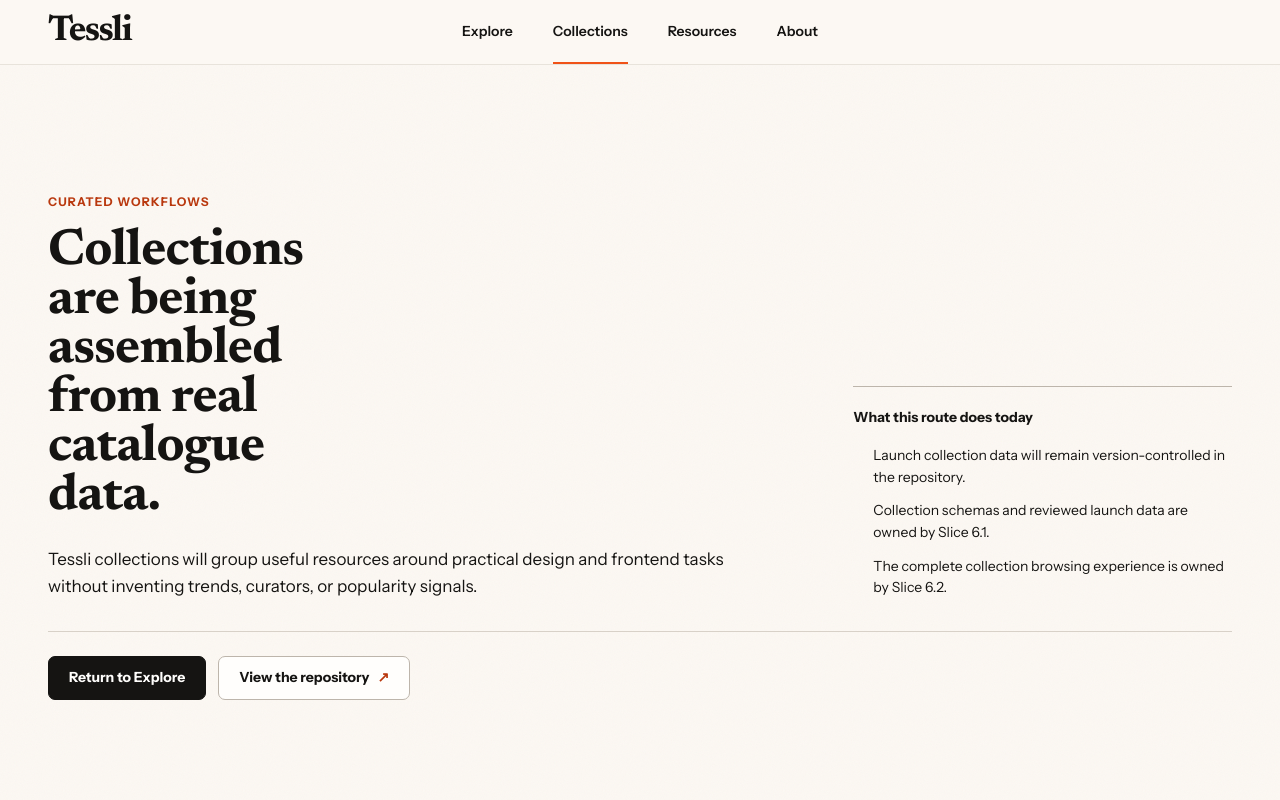
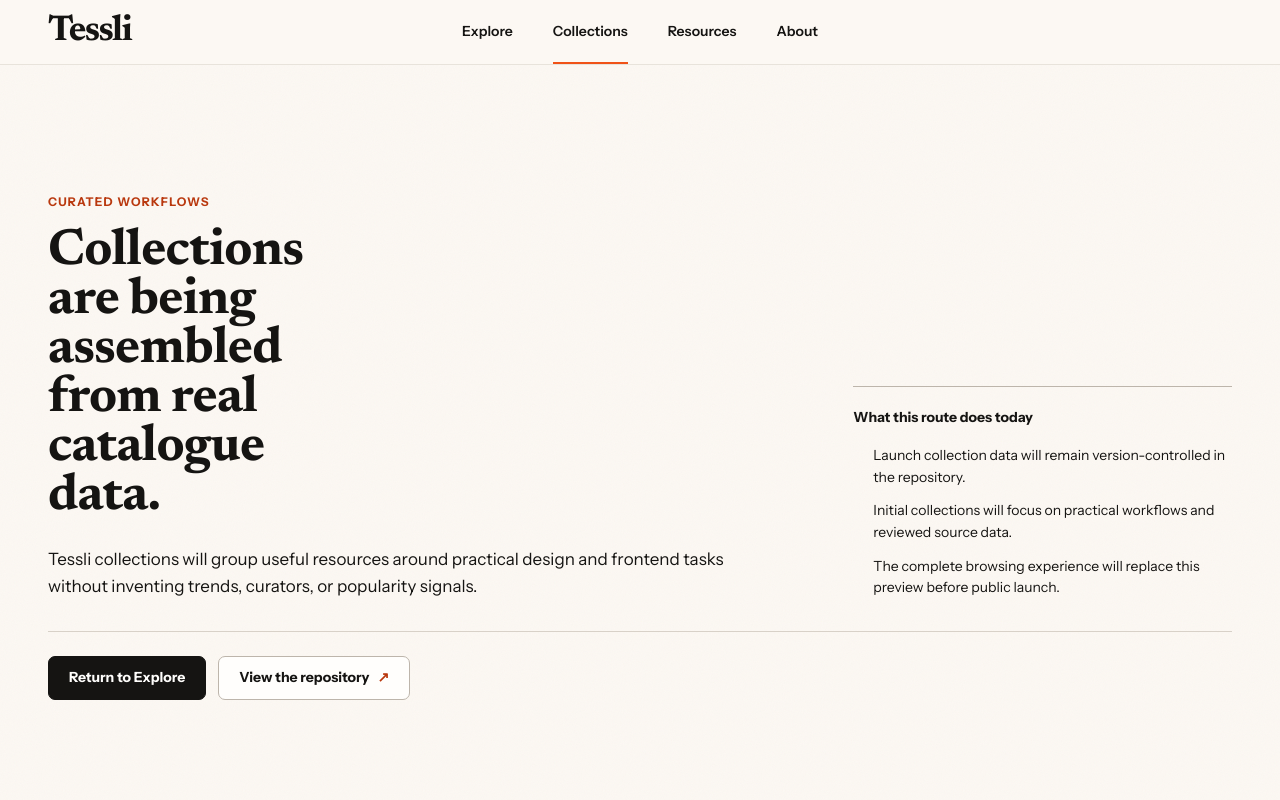
Before and after one commit to itsdeepaks/Mosaicary, a Next.js app in the folder web/: page /collections in a window 1280 px wide. Shown: the top 800 px of the page. Built offline with nearby package versions, Linux system fonts and the light colour scheme.

Commit message:
fix(routes): use visitor-facing collections status

```diff
--- a/web/app/collections/page.tsx
+++ b/web/app/collections/page.tsx
@@ -12,8 +12,8 @@
       summary="Tessli collections will group useful resources around practical design and frontend tasks without inventing trends, curators, or popularity signals."
       details={[
         "Launch collection data will remain version-controlled in the repository.",
-        "Collection schemas and reviewed launch data are owned by Slice 6.1.",
-        "The complete collection browsing experience is owned by Slice 6.2.",
+        "Initial collections will focus on practical workflows and reviewed source data.",
+        "The complete browsing experience will replace this preview before public launch.",
       ]}
     />
   );
```
